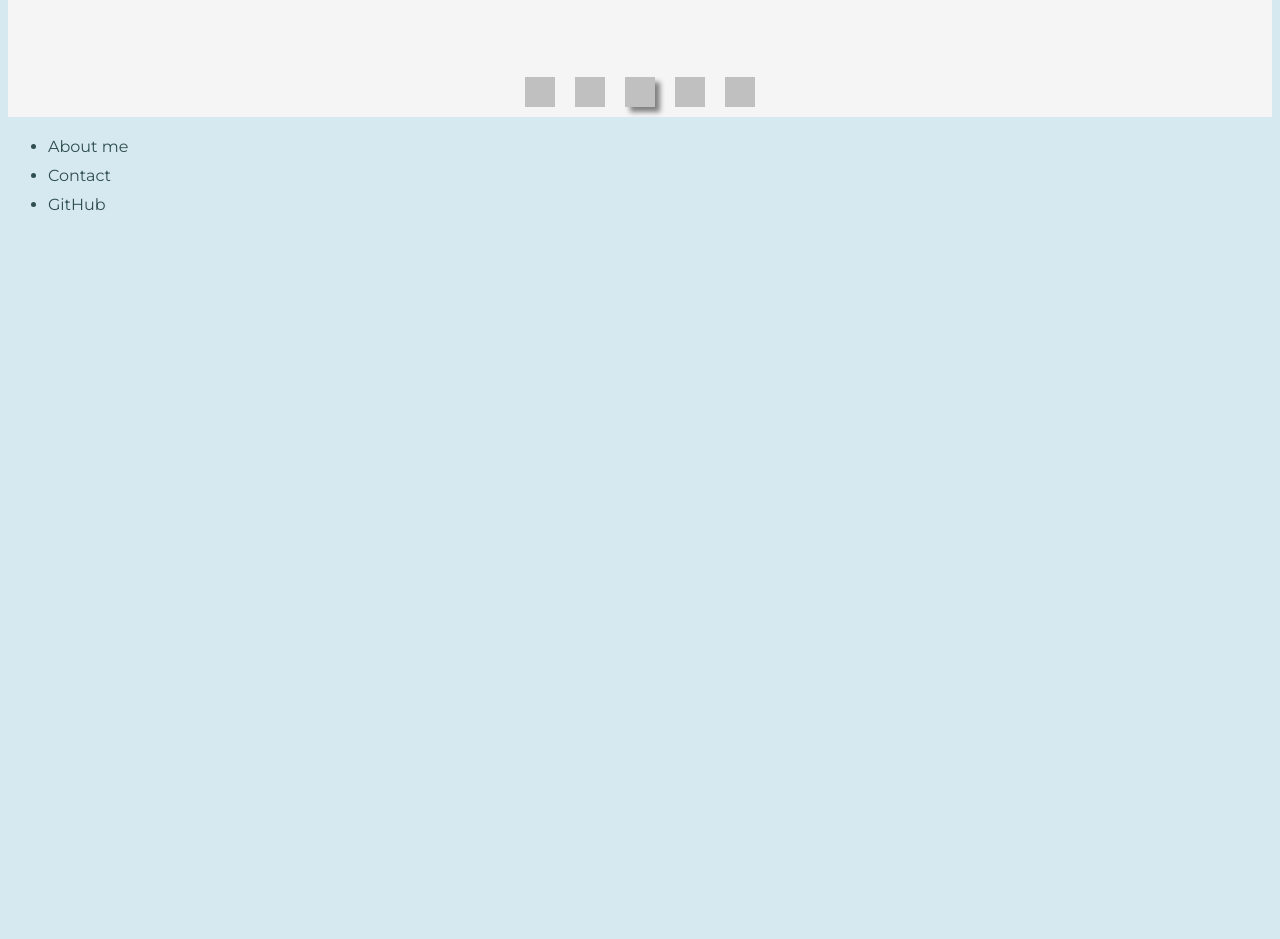
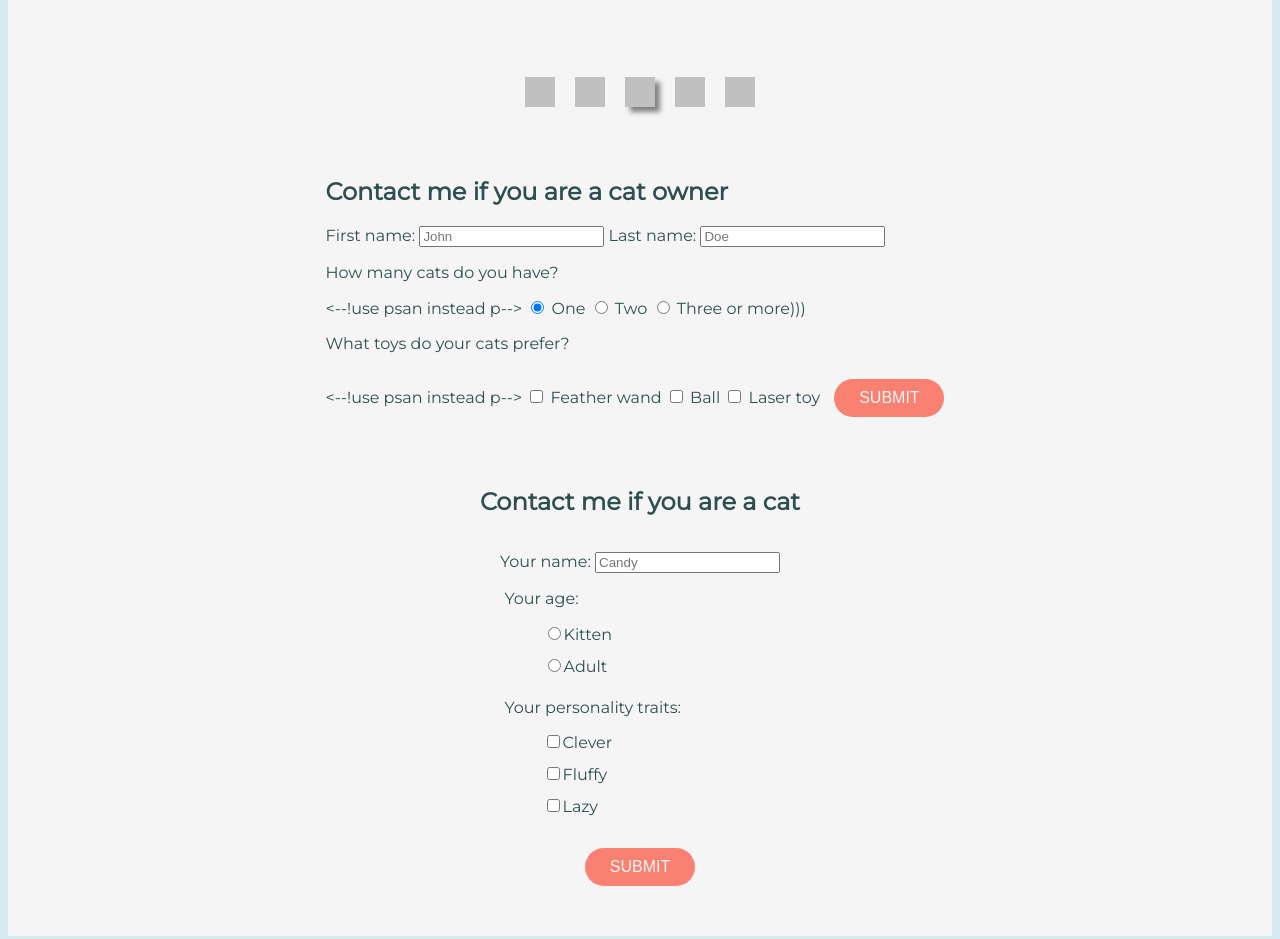
Before and after one commit to AlicesCat/My-first-steps-in-web-development, a website built with Parcel: page index.html in a window 1280 px wide. Shown: the part 654-1593 px from the top of the page. Before the commit the page ends 898 px from the top, so only its background shows below. Built offline with nearby package versions, Linux system fonts and the light colour scheme; a web font is replaced by a local one.

Commit message:
Version four Added two contact me sections

```diff
--- a/index.html
+++ b/index.html
@@ -15,10 +15,10 @@
     <nav>
       <img alt="logo" src="images/logo-x3.png" class="logo" />
       <ul class="nav-bar">
-        <li><a href="#about-me" class="nav-links">About me</a></li>
-        <li><a href="pages/contact.html" class="nav-links">Contact me</a></li>
-        <li>
-          <a href="https://github.com/AlicesCat" class="nav-links">GitHub</a>
+        <li class="nav-links"><a href="#about-me">About me</a></li>
+        <li class="nav-links"><a href="pages/contact.html">Contact me</a></li>
+        <li class="nav-links">
+          <a href="https://github.com/AlicesCat">GitHub</a>
         </li>
       </ul>
     </nav>
@@ -32,7 +32,6 @@
           create web pages)))
         </p>
         <div class="styled-break"></div>
-        <!--<button>Click me</button>-->
         <div class="button">Click me</div>
       </div>
       <div>
@@ -69,6 +68,87 @@
       <div class="test"></div>
     </section>
 
+    <section>
+      <form>
+        <h2>Contact me if you are a cat owner</h2>
+        <label for="first-name">First name:</label>
+        <input type="text" id="first-name" name="first-name" placeholder="John"></input>
+        <label for="last-name">Last name:</label>
+        <input type="text" id="last-name" name="last-name" placeholder="Doe"></input>
+
+        <p>How many cats do you have?</p>
+        <--!use psan instead p-->
+        <input type="radio" id="one" name="num-cats" value="one" checked></input>
+        <label for="one">One</label>
+        <input type="radio" id="two" name="num-cats" value="two"></input>
+        <label for="two">Two</label>
+        <input type="radio" id="three-or-more" name="num-cats" value="three-or-more"></input>
+        <label for="three-or-more">Three or more)))</label>
+
+        <p>What toys do your cats prefer?</p>
+        <--!use psan instead p-->
+        <input type="checkbox" id="feather" name="toys" value="feather"></input>
+        <label for="feather">Feather wand</label>
+        <input type="checkbox" id="ball" name="toys" value="ball"></input>
+        <label for="ball">Ball</label>
+        <input type="checkbox" id="laser" name="toys" value="laser"></input>
+        <label for="laser">Laser toy</label>
+
+        <input type="submit" value="submit" class="button" id="submit"></input>
+      </form>
+    </section>
+
+    <section>
+      <form class="submission-cats">
+        <h2>Contact me if you are a cat</h2>
+        <p>
+          <label for="your-name">
+            <span>Your name: </span>
+            <input type="text" placeholder="Candy" />
+          </label>
+        </p>
+
+        <fieldset>
+          <legend>Your age:</legend>
+          <ul>
+            <li>
+              <label for="kitten">
+                <input type="radio" id="kitten" name="age" value="kitten" />Kitten
+              </label>
+            </li>
+            <li>
+              <label for="adult">
+                <input type="radio" id="adult" name="age" value="adult" />Adult
+              </label>
+            </li>
+          </ul>
+        </fieldset>
+
+        <fieldset>
+          <legend>Your personality traits:</legend>
+          <ul>
+            <li>
+              <label for="clever">
+                <input type="checkbox" id="clever" name="traits" value="clever" />Clever
+              </label>
+            </li>
+            <li>
+              <label for="fluffy">
+                <input type="checkbox" id="fluffy" name="traits" value="fluffy" />Fluffy
+              </label>
+            </li>
+            <li>
+              <label for="lazy">
+                <input type="checkbox" id="lazy" name="traits" value="lazy" />Lazy
+              </label>
+            </li>
+          </ul>
+        </fieldset>
+
+        <button type="submit" class="button" id="submit">Submit</button>
+      </form>
+    </section>
+
     <footer>
       <ul>
         <li><a href="#about-me">About me</a></li>
--- a/styles.css
+++ b/styles.css
@@ -22,7 +22,7 @@ a:active {
 
 nav {
   width: 90%;
-  height: 75px;
+  height: 85px;
 
   display: flex;
   justify-content: space-between;
@@ -34,9 +34,7 @@ nav {
 }
 
 .nav-bar {
-  /*margin: auto 30px;*/
   list-style-type: none;
-  text-transform: uppercase;
   font-size: 20px;
 
   display: flex;
@@ -45,12 +43,13 @@ nav {
 
 .nav-links {
   margin: 15px 15px;
+  height: 50px;
 }
 
 .hero {
   width: 90%;
   height: auto;
-  margin: 10px 0 15px 0;
+  margin: 0 0 15px 0;
   display: flex;
   justify-content: space-between;
   flex-wrap: wrap;
@@ -86,6 +85,7 @@ h1 {
   border-radius: 20px;
   color: whitesmoke;
   background-color: salmon;
+  text-transform: uppercase;
 }
 
 .button:hover {
@@ -143,6 +143,31 @@ section {
   box-shadow: 5px 5px 5px grey;
 }
 
+.submission-cats {
+  display: flex;
+  flex-direction: column;
+  align-items: center;
+  padding-bottom: 40px;
+}
+
+fieldset {
+  width: 275px;
+  border: 0;
+}
+
+fieldset ul {
+  margin: 5px 0;
+}
+
+fieldset li {
+  list-style-type: none;
+  line-height: 200%;
+}
+
+#submit {
+  width: 110px;
+}
+
 footer {
   width: 100%;
   height: 100%;
```
Also changed, not shown: pages/contact.html (+10 -3 lines).
